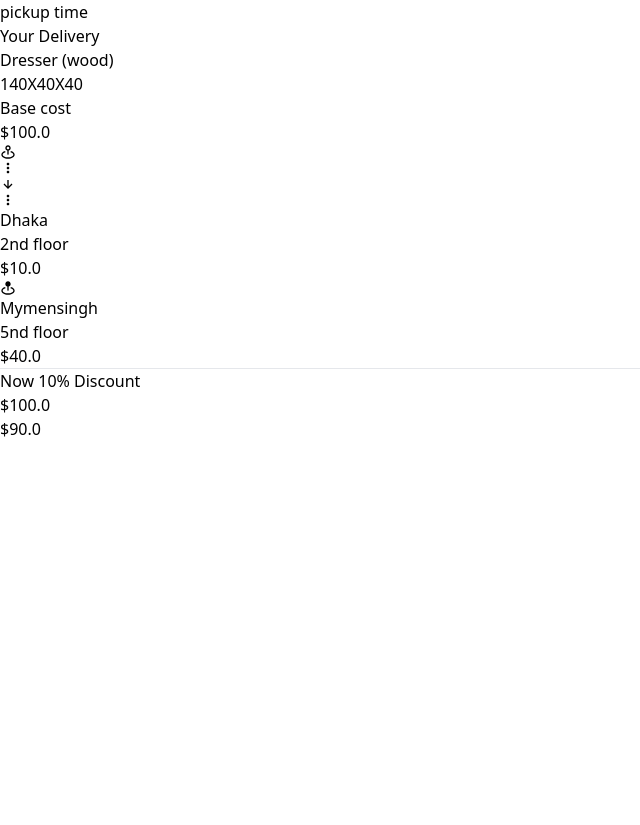
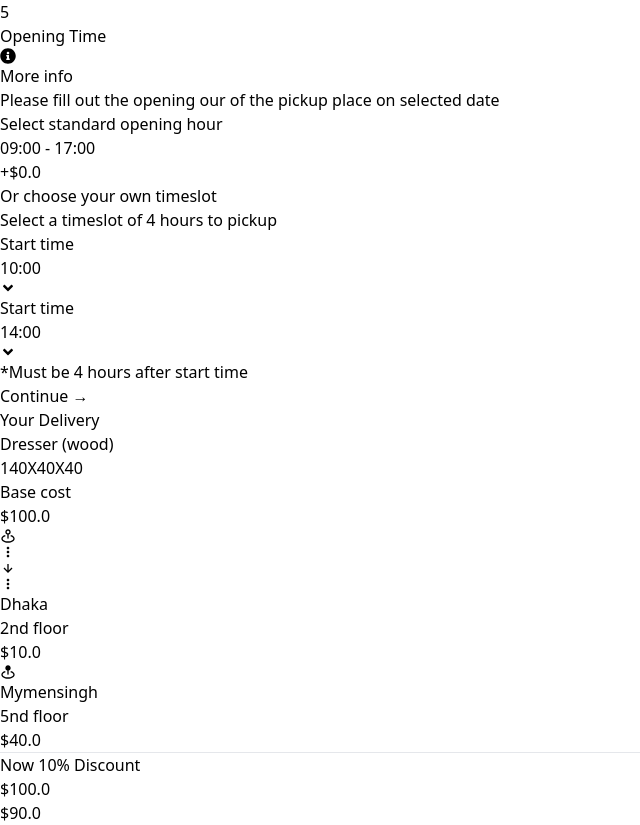
Before and after one commit to sarwar-hub/handtohand, a React (Vite) app: page /calculator/pickupTime in a window 1280 px wide. Shown: the whole page, without its empty margins (0-640 px from the left). Before the commit the page ends 800 px from the top, so only its background shows below. Built offline with nearby package versions, Linux system fonts and the light colour scheme.

Commit message:
added pickup time page

```diff
--- a/src/pages/Date/Date.jsx
+++ b/src/pages/Date/Date.jsx
@@ -40,7 +40,7 @@ const Date = () => {
                 <label className='cursor-pointer' for="date">Select a different delivery date</label>
             </div>
 
-            <ContinueButton to='/calculator/deliveryTime' />
+            <ContinueButton to='/calculator/pickupTime' />
         </div>
     );
 };
--- a/src/pages/PickupTime/PickupTime.jsx
+++ b/src/pages/PickupTime/PickupTime.jsx
@@ -1,9 +1,52 @@
 import React from 'react';
+import { FaAngleDown, FaInfoCircle } from "react-icons/fa";
+import { AiOutlineHome } from "react-icons/ai";
+import ContinueButton from '../../components/ContinueButton';
 
 const PickupTime = () => {
     return (
         <div>
-            <h1>pickup time</h1>
+            <div className='flex items-center gap-5'>
+                <span className='font-bold h-[40px] w-[40px] rounded-full flex justify-center text-blue-600 text-3xl bg-blue-100'>5</span>
+                <h2 className='font-semibold text-blue-600 grow'>Opening Time</h2>
+                <p className='text-blue-600 flex items-center gap-1'><FaInfoCircle /> More info</p>
+            </div>
+
+            <h1 className='text-3xl font-bold my-5'>Please fill out the opening our of the pickup place on selected date</h1>
+
+            {/* uncommon part */}
+            <div className='space-y-10 mt-10'>
+                {/* standard time */}
+                <div>
+                    <p className='text-gray-500 font-semibold mb-2'>Select standard opening hour</p>
+                    <div className='flex items-center justify-between border-2 hover:border-blue-600 rounded-md p-5 font-semibold cursor-pointer'>
+                        <div><span>09:00 - 17:00</span></div>
+                        <div><span className='text-green-400'>+$0.0</span></div>
+                    </div>
+                </div>
+
+                {/* different time */}
+                <div>
+                    <p className='text-gray-500 font-semibold'>Or choose your own timeslot</p>
+                    <p className='text-gray-500  mb-2 text-sm'>Select a timeslot of 4 hours to pickup</p>
+
+                    <div className='p-10 border-2 hover:border-blue-600 rounded-md'>
+                        <div className='flex items-center justify-between'>
+                            <div className='flex items-center justify-between grow border-2 hover:border-blue-600 rounded-md p-3 font-semibold cursor-pointer'>
+                                <div><span className='text-xs text-gray-500'>Start time</span><br /><span>10:00</span></div>
+                                <div><span className='text-blue-600 text-xl'><FaAngleDown /></span></div>
+                            </div>
+                            <div className='flex items-center justify-between ml-5 grow border-2 hover:border-blue-600 rounded-md p-3 font-semibold cursor-pointer'>
+                                <div><span className='text-xs text-gray-500'>Start time</span><br /><span>14:00</span></div>
+                                <div><span className='text-blue-600 text-xl'><FaAngleDown /></span></div>
+                            </div>
+                        </div>
+                        <span className='text-red-500 text-sm font-semibold flex justify-end'>*Must be 4 hours after start time</span>
+                    </div>
+                </div>
+
+            </div>
+            <ContinueButton to='/calculator/deliveryTime' />
         </div>
     );
 };
```
